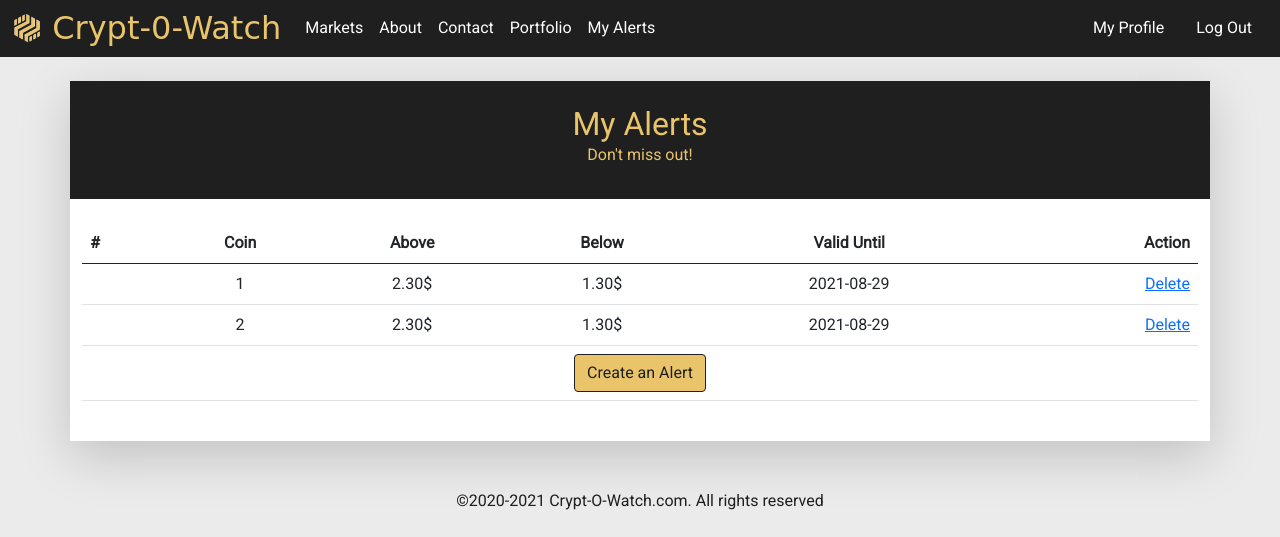
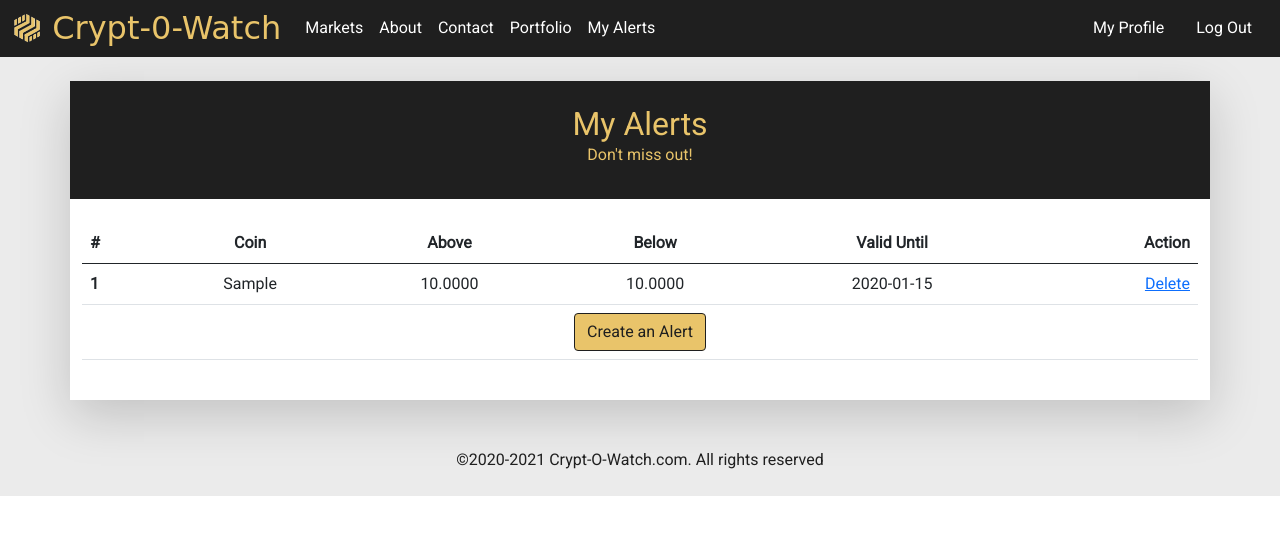
Before and after one commit to matreurai/GLO-2005, a Flask app: page /Alerts in a window 1280 px wide. Shown: the part 378-915 px from the top of the page. After the commit the page ends 874 px from the top, so only its background shows below. Run offline with Flask 2, Linux system fonts and the light colour scheme; the visitor is signed in with stand-in values (Sample User, id 1); tables that the repository leaves empty hold one stand-in row (values such as "Sample post"); some libraries are stand-ins or nearby versions; some web fonts are replaced.

Commit message:
Alertes création

```diff
--- a/Code/API.py
+++ b/Code/API.py
@@ -5,7 +5,7 @@
 import mysql.connector
 import json
 import http.client
-from flask import Flask ,render_template, request, session
+from flask import Flask ,render_template, redirect, url_for, request, session
 from datetime import date
 import bcrypt
 
@@ -52,7 +52,6 @@ def page_portfolio():
 @app.route('/Alerts')
 def page_alerts():
   data = get_alerts_info()
-  data = ['a','v']
 
   return render_template('Alerts.html', data=data)
 
@@ -131,21 +130,28 @@ def savechanges_profile():
 
   return render_template('Profile.html', data=data)
 
+@app.route('/postmethod', methods = ['POST'])
+def get_post_javascript_data():
+    jsdata = request.form
+
+
+    return json.loads(jsdata)[0]
+
 @app.route("/alerts_form", methods=['POST'])
 def apply_alerts():
   coin = request.form.get('coin')
   above =request.form.get('above')
   below = request.form.get('below')
-  validUntil = request.form.get('valid_until')
+  validUntil = request.form.get('datepicker')
   userId = str(session['id'])
 
-  cmd = 'INSERT INTO t_alerte (alerte_user, alerte_ticker, alerte_below_price, alerte_above_price, alerte_end_date) VALUES (%s,%s,%s,%s,%s)'
+  cmd = 'INSERT INTO t_alerte (alerte_user, alerte_below_price, alerte_above_price, alerte_end_date) VALUES (%s,%s,%s,%s)'
   cur = db.cursor()
-  cur.execute(cmd, (userId, coin, below, above, validUntil,))
+  cur.execute(cmd, (userId, below, above, validUntil,))
   db.commit()
   data = get_alerts_info()
 
-  return render_template('Alerts.html', data=data)
+  return redirect(url_for("page_alerts"))
 
 #Route du sign up
 @app.route("/signup_form", methods=['POST'])
@@ -175,7 +181,7 @@ def get_user_info():
 
 def get_alerts_info():
   userId = str(session['id'])
-  cmd = 'SELECT * from t_alerte u1 WHERE u1.alerte_id = ' + userId + ''
+  cmd = 'SELECT * from t_alerte u1 WHERE u1.alerte_user = ' + userId + ''
   cur = db.cursor()
   cur.execute(cmd)
   return cur.fetchall()
--- a/Code/templates/Alerts.html
+++ b/Code/templates/Alerts.html
@@ -84,7 +84,7 @@
         <form id="manage_alerts_acc_form" method="post" action="">
           <input type="hidden" name="unique_id" value="#">
           <input type="hidden" name="action" value="manage_alerts_acc">
-          <table class="table table-hover">
+          <table id="tbl" class="table table-hover">
             <thead>
               <tr>
                 <th scope="col">#</th>
@@ -98,12 +98,12 @@
             <tbody>
             {% for item in data %}
               <tr>
-                <th scope="col" colspan="1"></th>
-                <td colspan="" class="text-center">{{ loop.index }}</td>
-                <td colspan="" class="text-center">2.30$</td>
-                <td colspan="" class="text-center">1.30$</td>
-                <td colspan="" class="text-center">2021-08-29</td>
-                <td class="text-end"><a href="#">Delete</a></td>
+                <th scope="col" colspan="1">{{ loop.index }}</th>
+                <td colspan="" class="text-center">{{ item[2] }}</td>
+                <td colspan="" class="text-center">{{ item[3] }}</td>
+                <td colspan="" class="text-center">{{ item[4] }}</td>
+                <td colspan="" class="text-center">{{ item[5] }}</td>
+                <td class="text-end"><a class="deletebtn" href="#">Delete</a></td>
               </tr>
             {% endfor %}
               <tr>
@@ -121,7 +121,7 @@
   <!-- Modal content -->
   <div class="modal-content">
     <span class="close">&times;</span>
-    <form action="alert_form" method="post">
+    <form action="alerts_form" method="post">
       <table class="table table-hover">
           <tbody>
             <tr>
@@ -152,8 +152,8 @@
             <tr>
               <th scope="row">Valid Until</th>
               <td>
-                <div class="md-form md-outline input-with-post-icon datepicker">
-                <input placeholder="Select date" type="date" id="example" class="form-control">
+                <div id="datepicker" class="md-form md-outline input-with-post-icon datepicker">
+                <input placeholder="Select date" type="date" name="datepicker" class="form-control">
                 </div>
               </td>
             </tr>
@@ -205,10 +205,28 @@
 
     <!-- JavaScript -->
     <!-- jQuery, Popper.js, Bootstrap JS -->
+    <script src="https://ajax.googleapis.com/ajax/libs/jquery/3.5.1/jquery.min.js"></script>
     <script src="https://code.jquery.com/jquery-3.3.1.slim.min.js" integrity="sha384-q8i/X+965DzO0rT7abK41JStQIAqVgRVzpbzo5smXKp4YfRvH+8abtTE1Pi6jizo" crossorigin="anonymous"></script>
     <script src="https://cdn.jsdelivr.net/npm/@popperjs/core@2.9.1/dist/umd/popper.min.js" integrity="sha384-SR1sx49pcuLnqZUnnPwx6FCym0wLsk5JZuNx2bPPENzswTNFaQU1RDvt3wT4gWFG" crossorigin="anonymous"></script>
     <script src="https://cdn.jsdelivr.net/npm/bootstrap@5.0.0-beta3/dist/js/bootstrap.min.js" integrity="sha384-j0CNLUeiqtyaRmlzUHCPZ+Gy5fQu0dQ6eZ/xAww941Ai1SxSY+0EQqNXNE6DZiVc" crossorigin="anonymous"></script>
+    <script src="//ajax.googleapis.com/ajax/libs/jquery/1.8.1/jquery.min.js"></script>
+    <script type="text/javascript">
+         $(".deletebtn").click(function() {
+        var $row = $(this).closest("tr"),       // Finds the closest row <tr>
+        $tds = $row.find("td");             // Finds all children <td> elements
+        array = [];
+        $.each($tds, function() {
+          // Visits every single <td> element
+        array.push($(this).text());    // Prints out the text within the <td>
+        });
+        $.post( "/postmethod", {
+          javascript_data: array
+        });
+        // return true or false, depending on whether you want to allow the `href` property to follow through or not
+    });
+    </script>
     <script>
+
       // Data Picker Initialization
       $('.datepicker').datepicker({inline: true});
     </script>
@@ -240,6 +258,7 @@ window.onclick = function(event) {
 }
     </script>
     <script>
+
       const form = document.querySelector('form');
 
 
```
